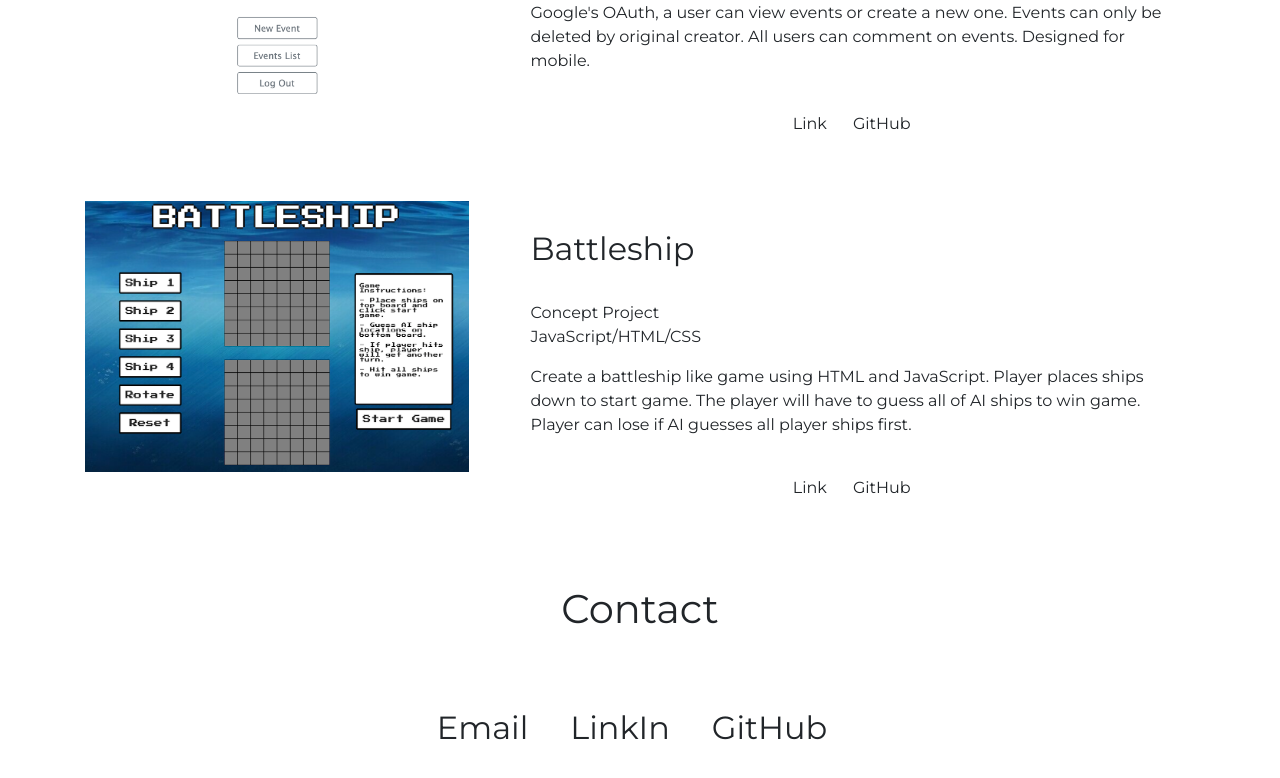
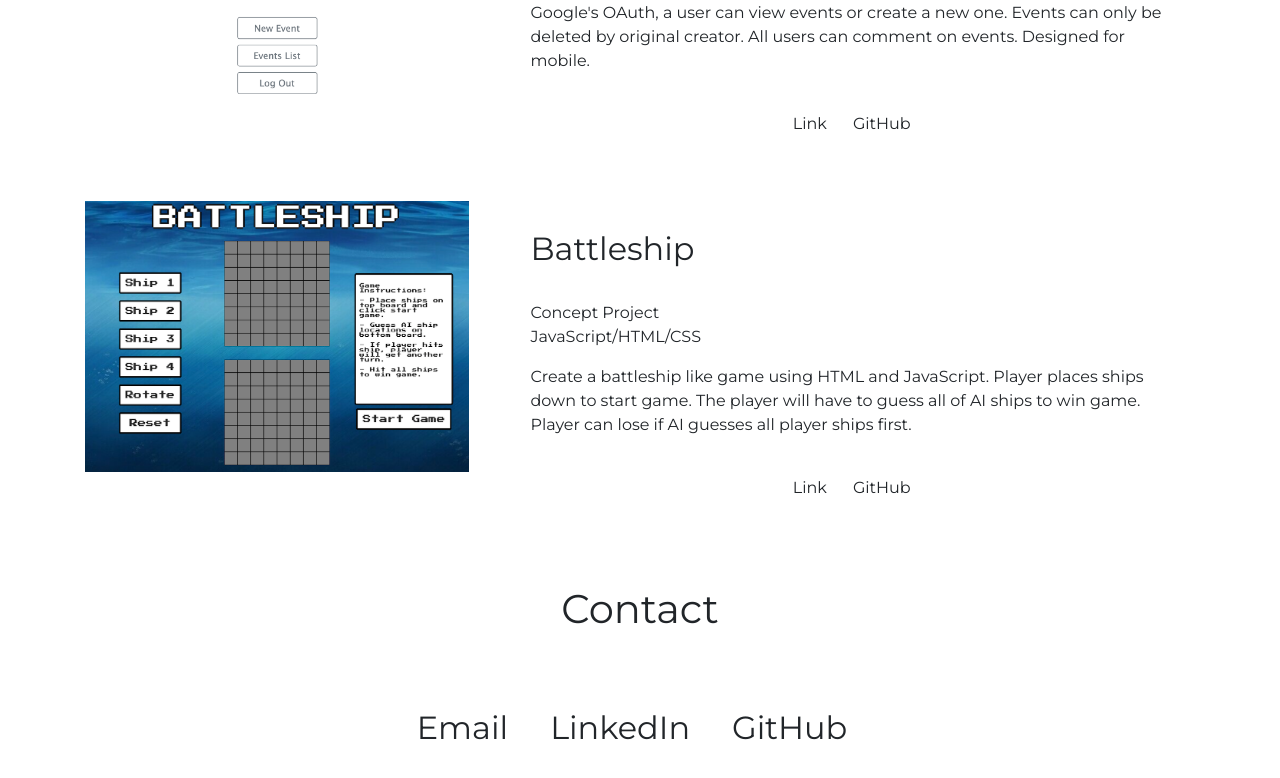
Before and after one commit to alynguyen/portfolio, a React (Create React App) app: page / in a window 1280 px wide. Shown: the part 2059-2837 px from the top of the page. Built offline with nearby package versions, Linux system fonts and the light colour scheme.

Commit message:
fix spelling error in contact

```diff
--- a/src/components/Contact/Contact.jsx
+++ b/src/components/Contact/Contact.jsx
@@ -14,7 +14,7 @@ const Contact = () => {
         <button
           className="btn"
           onClick={() => window.open("https://www.linkedin.com/in/aly-nguyen/", "_blank")}>
-          LinkIn
+          LinkedIn
         </button>
         <button
           className="btn"
```
